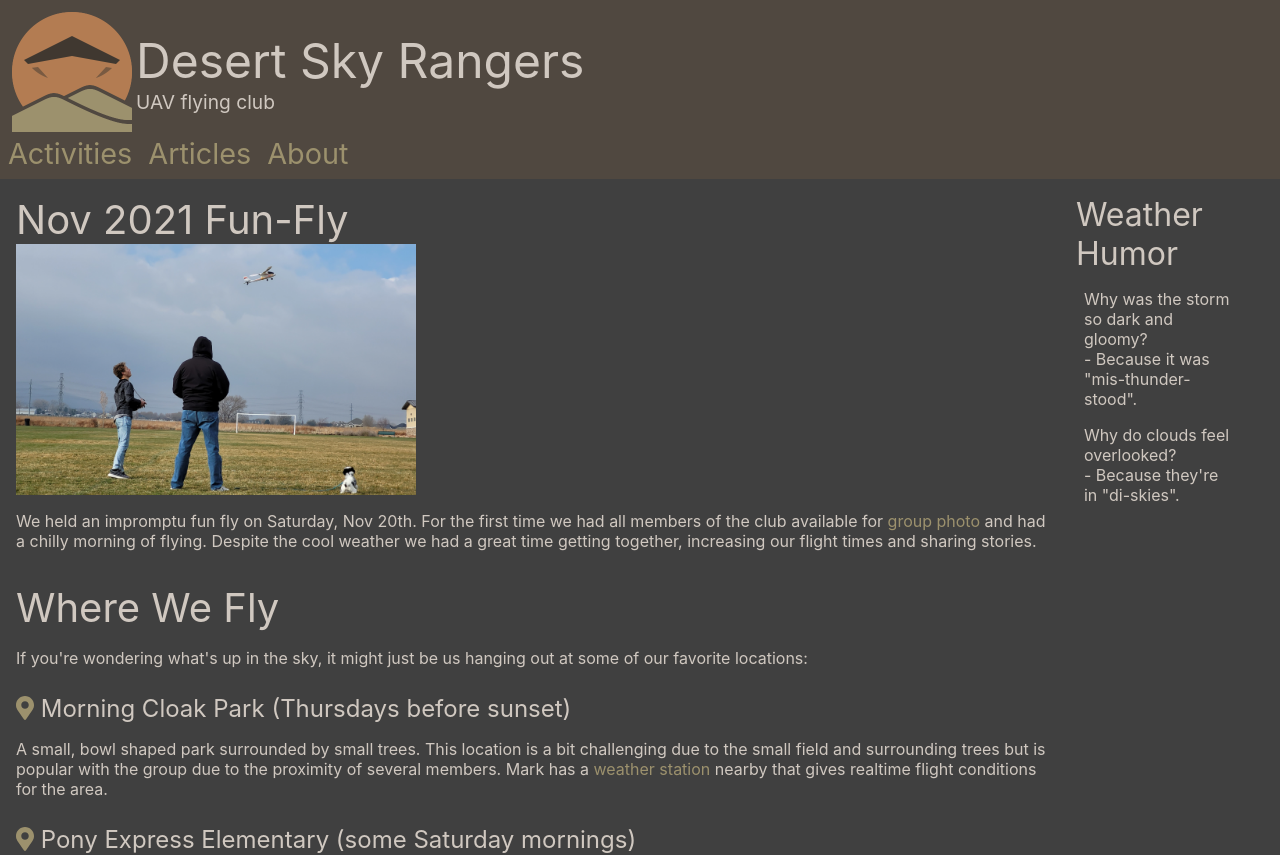
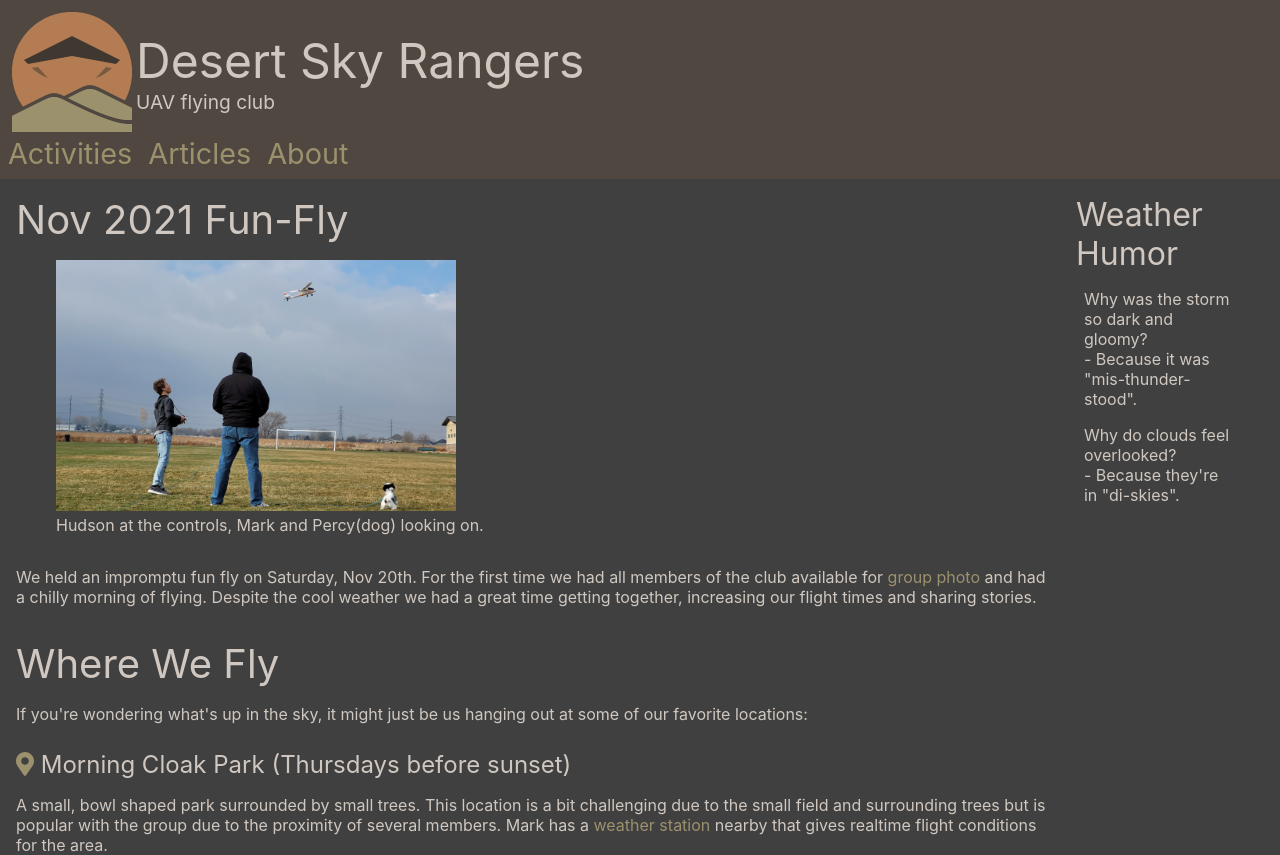
Before and after one commit to desertskyrangers/www.desertskyrangers.org, a React (Create React App) app: page / in a window 1280 px wide. Shown: the top 855 px of the page. Built offline with nearby package versions, Linux system fonts and the light colour scheme.

Commit message:
Photo captions

```diff
--- a/src/About.js
+++ b/src/About.js
@@ -8,7 +8,10 @@ export default class About extends React.Component {
 
                 <h1>About Us</h1>
 
+                <figure>
                     <img className='photo' src='/photos/dsr-club-2021-11-20.jpg' alt='DSR Club'/>
+                    <figcaption>Glen, Hudson, Mark and Percy, Noah, Blaine and Micah</figcaption>
+                </figure>
 
                 <p>
                     Founded in 2021, the Desert Sky Rangers is a group of radio control aviation
@@ -103,7 +106,8 @@ export default class About extends React.Component {
                                 weather, navigation and many other topics related to flying.
                                 Recent interests include night flying, flight controllers and
                                 FPV video. Mark maintains
-								a <a href='https://www.youtube.com/channel/UChlvqrAlulGrYiXqqiaPeZw'>YouTube channel</a> where
+                                a <a href='https://www.youtube.com/channel/UChlvqrAlulGrYiXqqiaPeZw'>YouTube
+                                channel</a> where
                                 you can find video of many of his flights.
                             </p>
                         </div>
@@ -122,7 +126,8 @@ export default class About extends React.Component {
                                 with his extended family, helping on their planes, and getting to fly
                                 with them occasionally. Now building foamboard and 3D printed planes
                                 is his new adventure.
-								His <a href='https://www.youtube.com/channel/UC2C2aXxFCsUwrsreGIAStCA'>YouTube channel</a> is
+                                His <a href='https://www.youtube.com/channel/UC2C2aXxFCsUwrsreGIAStCA'>YouTube
+                                channel</a> is
                                 sparse but growing with content of the builds and maiden flights.
                             </p>
                         </div>
--- a/src/Activities.js
+++ b/src/Activities.js
@@ -7,7 +7,10 @@ export default class Activities extends React.Component {
 			<div className='content'>
 
 				<h2>Nov 2021 Fun-Fly</h2>
-				<img className='photo' src='/photos/dsr-funfly-2021-11-20.jpg' alt='DRS Fun Fly'/>
+				<figure>
+					<img className='photo' src='/photos/dsr-funfly-2021-11-20.jpg' alt='DRS Fun Fly'/>
+					<figcaption>Hudson at the controls, Mark and Percy(dog) looking on.</figcaption>
+				</figure>
 				<p>
 					We held an impromptu fun fly on Saturday, Nov 20th. For the first time we had all members
 					of the club available for <a href='/about'>group photo</a> and had a chilly morning of
--- a/src/Home.js
+++ b/src/Home.js
@@ -14,12 +14,15 @@ export default class Home extends React.Component {
                     <div className="column">
 
                         <h2>Nov 2021 Fun-Fly</h2>
-                        <img className='photo' src='/photos/dsr-funfly-2021-11-20.jpg' alt='DRS Fun Fly'/>
+                        <figure>
+                            <img className='photo' src='/photos/dsr-funfly-2021-11-20.jpg' alt='DRS Fun Fly'/>
+                            <figcaption>Hudson at the controls, Mark and Percy(dog) looking on.</figcaption>
+                        </figure>
                         <p>
                             We held an impromptu fun fly on Saturday, Nov 20th. For the first time we had all members
                             of the club available for <a href='/about'>group photo</a> and had a chilly morning of
-							flying. Despite the cool weather we had a great time getting together, increasing our flight
-							times and sharing stories.
+                            flying. Despite the cool weather we had a great time getting together, increasing our flight
+                            times and sharing stories.
                         </p>
 
                         <h2>Where We Fly</h2>
```
Lines whose indentation alone changed are shown as unchanged.
